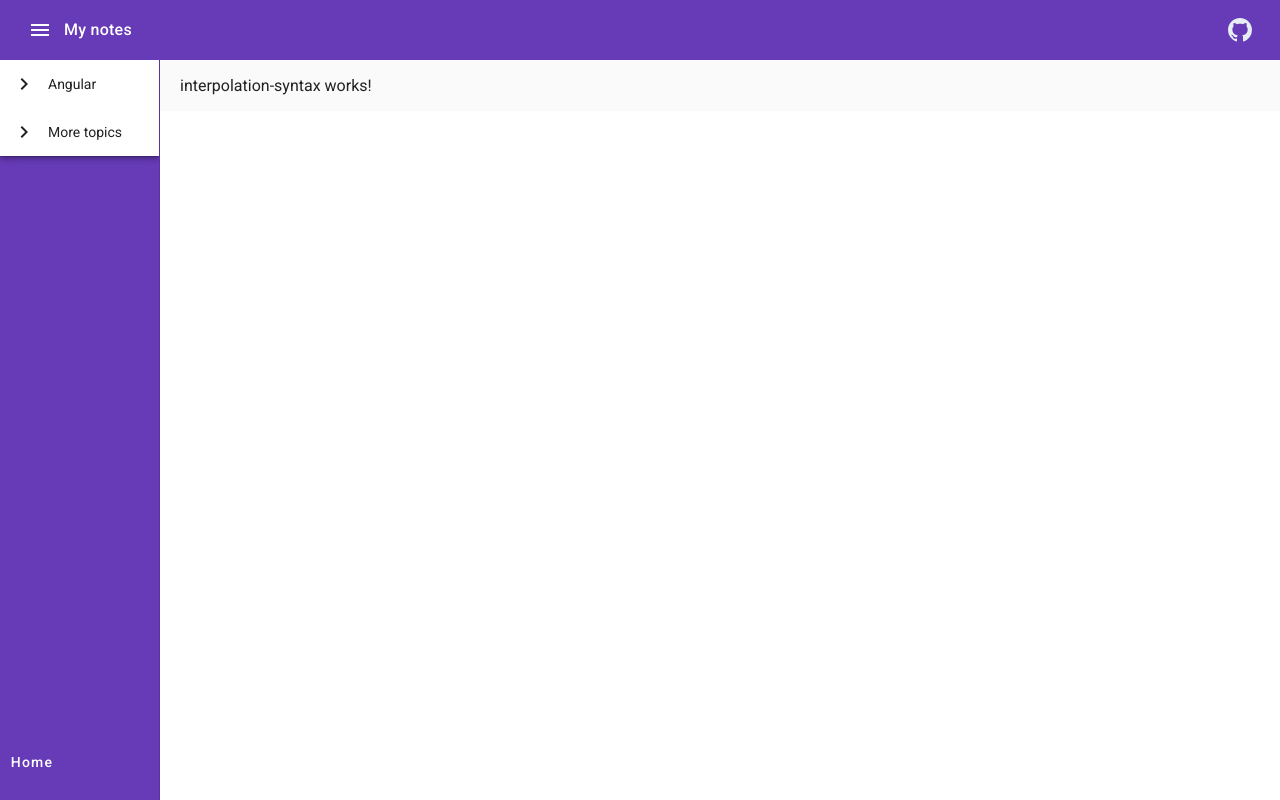
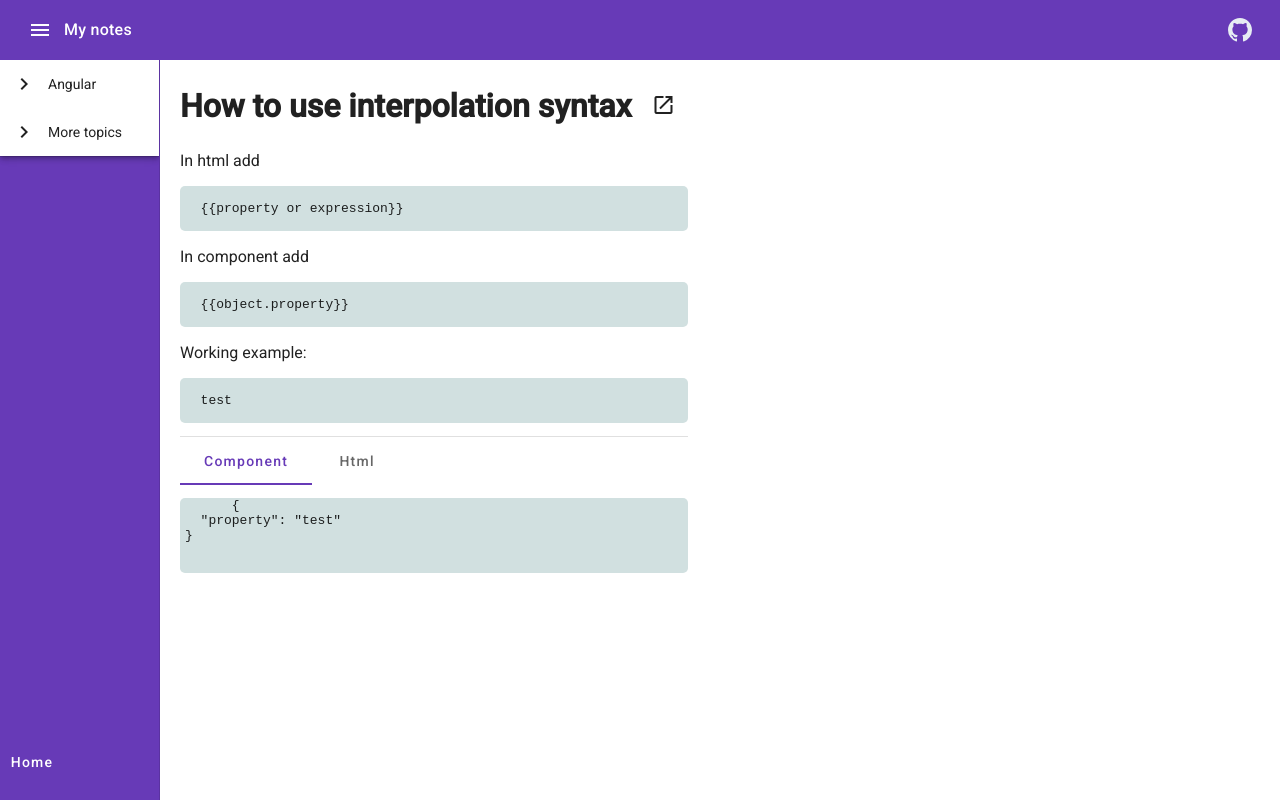
Before and after one commit to tomisko01/my-demo-platform, an Angular app: page /angular/interpolationSyntax in a window 1280 px wide. Built offline with nearby package versions, Linux system fonts and the light colour scheme.

Commit message:
interpolation syntax topic

```diff
--- a/src/app/app.component.html
+++ b/src/app/app.component.html
@@ -68,7 +68,7 @@
     </div>
   </mat-sidenav>
   <mat-sidenav-content>
-    <div class="main-content">
+    <div class="main-content whole-page">
       <router-outlet>
 
       </router-outlet>
--- a/src/app/app.component.scss
+++ b/src/app/app.component.scss
@@ -66,3 +66,7 @@
   bottom: 0;
   margin-bottom: 20px;
 }
+
+.whole-page {
+  position: fixed;
+}
--- a/src/app/app.module.ts
+++ b/src/app/app.module.ts
@@ -12,12 +12,12 @@ import {MatButtonModule} from '@angular/material/button';
 import {HttpClientModule} from "@angular/common/http";
 import {MatTreeModule} from "@angular/material/tree";
 import {MatDividerModule} from '@angular/material/divider';
+import {MatTabsModule} from '@angular/material/tabs';
 import {HomeComponent} from "./components/home/home.component";
 import {NewProjectComponent} from "./components/topics/angular/new-project/new-project.component";
 import {
   InterpolationSyntaxComponent
 } from "./components/topics/angular/interpolation-syntax/interpolation-syntax.component";
-
 
 
 const routes: Routes = [
@@ -43,6 +43,7 @@ const routes: Routes = [
     MatButtonModule,
     MatTreeModule,
     MatDividerModule,
+    MatTabsModule,
     FormsModule,
     RouterModule.forRoot(routes),
     HttpClientModule
--- a/src/app/components/topics/angular/interpolation-syntax/interpolation-syntax.component.css
+++ b/src/app/components/topics/angular/interpolation-syntax/interpolation-syntax.component.css
@@ -0,0 +1,5 @@
+.code-snippet {
+  padding-left: 5px;
+  border-radius: 5px;
+  background-color: #d1e0e0;
+}
--- a/src/app/components/topics/angular/interpolation-syntax/interpolation-syntax.component.html
+++ b/src/app/components/topics/angular/interpolation-syntax/interpolation-syntax.component.html
@@ -1 +1,41 @@
-<p>interpolation-syntax works!</p>
+<h1>How to use interpolation syntax
+  <button mat-icon-button
+          (click)="openGithubLink()"
+          aria-label="Open source code">
+    <mat-icon>open_in_new</mat-icon>
+  </button>
+</h1>
+<p>
+  In html add
+<pre class="code-snippet">
+<code ngNonBindable>
+  {{property or expression}}
+</code>
+</pre>
+
+<p>
+  In component add
+
+
+<pre class="code-snippet">
+<code ngNonBindable>
+  {{object.property}}
+</code>
+</pre>
+
+<p>Working example:
+<pre class="code-snippet">
+<code>
+  {{object.property}}
+</code>
+</pre>
+<mat-divider></mat-divider>
+<mat-tab-group mat-stretch-tabs="false" mat-align-tabs="start">
+  <mat-tab label="Component">
+    <pre class="code-snippet">
+      <code>{{object | json}}
+      </code>
+    </pre>
+  </mat-tab>
+  <mat-tab label="Html">Content 2</mat-tab>
+</mat-tab-group>
--- a/src/app/components/topics/angular/interpolation-syntax/interpolation-syntax.component.ts
+++ b/src/app/components/topics/angular/interpolation-syntax/interpolation-syntax.component.ts
@@ -1,4 +1,4 @@
-import { Component } from '@angular/core';
+import {Component} from '@angular/core';
 
 @Component({
   selector: 'app-interpolation-syntax',
@@ -6,5 +6,14 @@ import { Component } from '@angular/core';
   styleUrls: ['./interpolation-syntax.component.css']
 })
 export class InterpolationSyntaxComponent {
+  object: any = {
+    property: 'test'
+  }
+
+  githubLink: string = "https://github.com/tomisko01/my-demo-platform/blob/main/src/app/components/topics/angular/interpolation-syntax/interpolation-syntax.component.ts";
+
+  openGithubLink(): void {
+    window.open(this.githubLink);
+  }
 
 }
--- a/src/app/components/topics/angular/new-project/new-project.component.css
+++ b/src/app/components/topics/angular/new-project/new-project.component.css
@@ -1,7 +1,3 @@
-.whole-page {
-  position: fixed;
-}
-
 .code-snippet {
   padding-left: 5px;
   border-radius: 5px;
--- a/src/app/components/topics/angular/new-project/new-project.component.html
+++ b/src/app/components/topics/angular/new-project/new-project.component.html
@@ -1,4 +1,3 @@
-<div class="whole-page">
 <h1>How to create a new project</h1>
 
 <p>
@@ -35,4 +34,3 @@ ng generate component component-name
 ng generate directive|pipe|service|class|guard|interface|enum|module
   </code>
 </pre>
-</div>
```
Also changed, not shown: 3 other files (tests, documents, lock files or other folders). Lines whose indentation alone changed are shown as unchanged.
